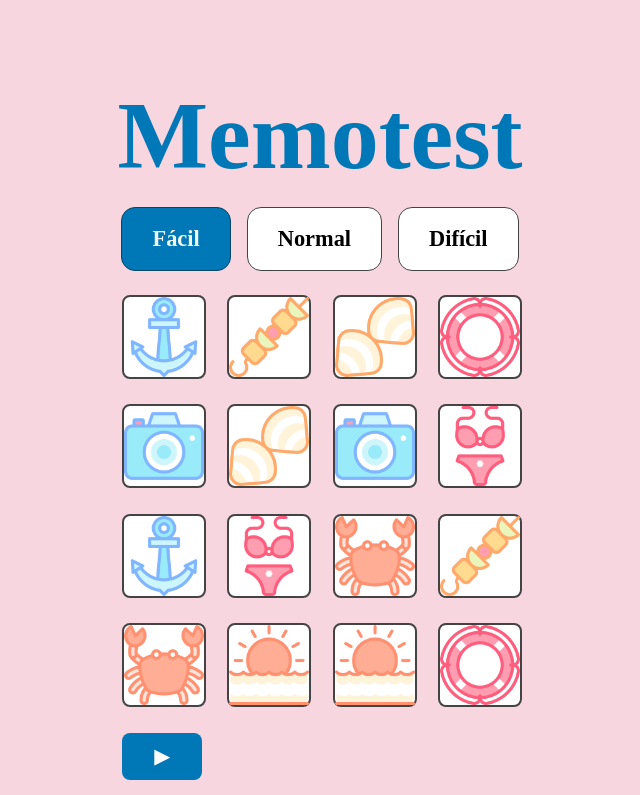
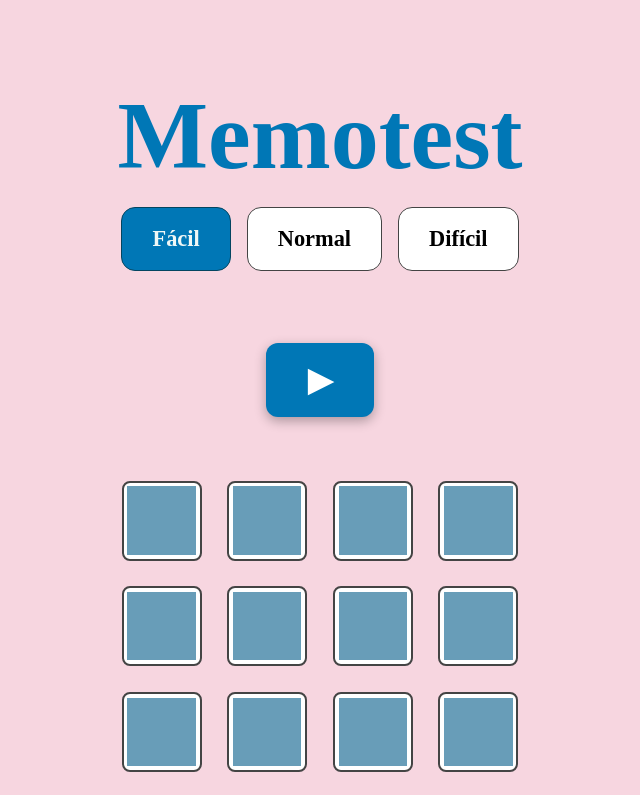
Before and after one commit to pablov-git/memotest, a Vue app: page / in a window 1280 px wide. Shown: the top 795 px of the page, without its empty margins (320-960 px from the left). Built offline with nearby package versions, Linux system fonts and the light colour scheme; a web font is replaced by a local one.

Commit message:
Continued development on gameBoard cards flipping behaviour

```diff
--- a/src/components/GameBoard.vue
+++ b/src/components/GameBoard.vue
@@ -1,125 +1,176 @@
 <script setup>
-import { computed } from 'vue'
+import { ref, computed, watch, onBeforeUnmount } from 'vue'
 import GameCard from './GameCard.vue'
 
-const props = defineProps({
-  difficulty: { type: String, default: 'easy' }
-})
+// Props del componente: solo define la dificultad del juego
+const props = defineProps({ difficulty: { type: String, default: 'easy' } })
 
-// Carga todas las imágenes del folder assets/iconos
+// Importa automáticamente todas las imágenes PNG dentro de la carpeta "assets/iconos"
 const images = import.meta.glob('../assets/iconos/*.png', { eager: true, import: 'default' })
 
+// Nombres de los iconos disponibles (cada uno corresponde a un archivo en /assets/iconos)
 const imageNames = [
-  'almeja.png',
-  'ancla.png',
-  'atardecer.png',
-  'bikini.png',
-  'boya-salvavidas.png',
-  'brocheta.png',
-  'camara-fotografica.png',
-  'cangrejo.png',
-  'caracol-de-mar.png',
-  'castillo-de-arena.png',
-  'chalecos-salvavidas.png',
-  'chancletas.png',
-  'chiringuito.png',
-  'clima-caliente.png',
-  'coco.png',
-  'coctel-rojo.png',
-  'coctel-verde.png',
-  'cubo-de-arena.png',
-  'cucurucho-de-helado.png',
-  'estrella-de-mar.png',
-  'faro.png',
-  'furgoneta-de-surf.png',
-  'gafas-de-sol.png',
-  'hamaca.png',
-  'hoguera.png',
-  'huella.png',
-  'lata-de-refresco.png',
-  'mascara-de-buceo.png',
-  'onda.png',
-  'paleta-de-hielo.png',
-  'pantalones-cortos.png',
-  'pelota-de-playa.png',
-  'pescado.png',
-  'pina.png',
-  'playa-hamaca.png',
-  'playa-palmera.png',
-  'playa.png',
-  'protector-solar.png',
-  'radio.png',
-  'sandia.png',
-  'sol.png',
-  'sombrero-para-el-sol.png',
-  'sombrilla.png',
-  'tabla-de-surf.png',
-  'toalla-de-playa.png',
-  'tortuga.png',
-  'velero.png',
-  'verderon.png',
-  'voleibol.png',
-  'windsurf.png',
+  'almeja.png','ancla.png','atardecer.png','bikini.png','boya-salvavidas.png','brocheta.png','camara-fotografica.png',
+  'cangrejo.png','caracol-de-mar.png','castillo-de-arena.png','chalecos-salvavidas.png','chancletas.png','chiringuito.png',
+  'clima-caliente.png','coco.png','coctel-rojo.png','coctel-verde.png','cubo-de-arena.png','cucurucho-de-helado.png',
+  'estrella-de-mar.png','faro.png','furgoneta-de-surf.png','gafas-de-sol.png','hamaca.png','hoguera.png','huella.png',
+  'lata-de-refresco.png','mascara-de-buceo.png','onda.png','paleta-de-hielo.png','pantalones-cortos.png','pelota-de-playa.png',
+  'pescado.png','pina.png','playa-hamaca.png','playa-palmera.png','playa.png','protector-solar.png','radio.png','sandia.png',
+  'sol.png','sombrero-para-el-sol.png','sombrilla.png','tabla-de-surf.png','toalla-de-playa.png','tortuga.png','velero.png',
+  'verderon.png','voleibol.png','windsurf.png',
 ]
 
-// Recorre imageNames y genera un objeto carta por cada imagen, con id, icono y estados iniciales (flipped y matched)
-const cards = imageNames.map((name, index) => ({
-  id: index + 1,
-  icon: images[`../assets/iconos/${name}`],
+// Crea un array reactivo con todas las cartas base (una por icono)
+const cards = ref(imageNames.map((n, i) => ({
+  id: i + 1,
+  icon: images[`../assets/iconos/${n}`],
   flipped: false,
   matched: false,
-}))
+})))
 
-// Número de cartas
-const difficultyMap = { easy: 8, normal: 15, hard: 24 }
+console.log(cards.value)
 
-// Filtra cartas según dificultad
-const filteredCards = computed (() => cards.slice(0, difficultyMap[props.difficulty]))
+const flippedCards = ref([])
 
-// Duplica cartas y las coloca de manera aleatoria con una llamada a shuffle
-const filteredCardsAll = computed(() => {
-  const doubled = [...filteredCards.value, ...filteredCards.value]
-  return shuffle([...doubled])
-})
+// Define cuántas cartas usar según la dificultad elegida
+const difficultyMap = { easy: 8, normal: 15, hard: 28 }
 
-// Coloca las cartas de manera aleatoria
-function shuffle(array) {
-  let currentIndex = array.length
-  let shuffled = [...array]
+// Array con las cartas visibles en el tablero (duplicadas y mezcladas)
+const boardCards = ref([])
 
-  while (currentIndex != 0) {
-    let randomIndex = Math.floor(Math.random() * currentIndex)
-    currentIndex--
-    ;[shuffled[currentIndex], shuffled[randomIndex]] = [
-      shuffled[randomIndex], shuffled[currentIndex]
-    ]
-  }
+// Función auxiliar para mezclar aleatoriamente un array
+const shuffle = arr => arr.sort(() => Math.random() - 0.5)
 
-  return shuffled
+// Genera el tablero duplicando las cartas seleccionadas y mezclándolas
+function buildBoard() {
+  const count = difficultyMap[props.difficulty]
+  // Selecciona solo las cartas necesarias según la dificultad
+  const selected = cards.value.slice(0, count)
+
+  // Crea dos copias independientes de cada carta y mezcla el resultado
+  boardCards.value = shuffle(
+    selected.flatMap((c, i) => [
+      { ...c, instanceId: `${c.id}-a-${i}`, flipped: false, matched: false },
+      { ...c, instanceId: `${c.id}-b-${i}`, flipped: false, matched: false },
+    ])
+  )
+
+console.log(boardCards.value)
+
+  // Resetea el estado de juego
+  gamePhase.value = 'idle'
+  countdown.value = 0
 }
 
-// Calcula cuántas columnas necesita el grid para que sea cuadrado (hace la raíz cuadrada y redondea hacia arriba)
-const gridCols = computed(() => Math.ceil(Math.sqrt(filteredCardsAll.value.length)))
+function flipCard(instanceId){
+  console.log("Se gira la carta " + instanceId)
+  const card = boardCards.value.find(c => c.instanceId === instanceId)
+  card.flipped = !card.flipped
+  console.log(card)
+  flippedCards.value.push(card)
+  if (flippedCards.value.length === 2) {
+    if(flippedCards.value[0].id == flippedCards.value[1].id){
+      boardCards.value.find(c => c.instanceId == flippedCards.value[0].instanceId).matched = true;
+      boardCards.value.find(c => c.instanceId == flippedCards.value[1].instanceId).matched = true;
+      flippedCards.value = [];
+    }else{
+      setTimeout(() => {
+        boardCards.value.find(c => c.instanceId == flippedCards.value[0].instanceId).flipped = false;
+        boardCards.value.find(c => c.instanceId == flippedCards.value[1].instanceId).flipped = false;
+        flippedCards.value = [];
+      }, 1000);
+    }
+  }
+  console.log(flippedCards.value)
+}
 
+// --- Variables de control del juego ---
+// Estas se colocan aquí, cerca de las funciones que las usan
+const gridCols = computed(() => Math.ceil(Math.sqrt(boardCards.value.length)))
+const errorCount = ref(0)
+const gamePhase = ref('idle')
+const countdown = ref(0)
+let timerId = null
 
+// Limpia el temporizador si hay uno activo
+const clearTimer = () => (timerId && clearInterval(timerId), (timerId = null))
 
+// Inicia el juego
 function startGame() {
-  console.log("Juego iniciado");
+  clearTimer()
+  errorCount.value = 0
+
+  // Reinicia todas las cartas a su estado inicial (boca abajo y sin emparejar)
+  boardCards.value.forEach(c => Object.assign(c, { flipped: false, matched: false }))
+
+  // Fase 1: cuenta atrás de preparación (3 segundos)
+  gamePhase.value = 'revealing'
+  countdown.value = 3
+
+  timerId = setInterval(() => {
+    if (--countdown.value <= 0) {
+      clearTimer()
+
+      // Fase 2: muestra las cartas durante 5 segundos para memorizar
+      boardCards.value.forEach(c => (c.flipped = true))
+      gamePhase.value = 'showing'
+      countdown.value = 5
+
+      timerId = setInterval(() => {
+        if (--countdown.value <= 0) {
+          clearTimer()
+
+          // Fase 3: oculta las cartas y comienza el juego real
+          boardCards.value.forEach(c => (c.flipped = false))
+          gamePhase.value = 'playing'
+        }
+      }, 1000)
+    }
+  }, 1000)
 }
+
+// Cuando cambia la dificultad, se vuelve a generar el tablero
+watch(() => props.difficulty, buildBoard)
+
+// Genera el tablero al montar el componente
+buildBoard()
+
+// Limpia los temporizadores al desmontar el componente
+onBeforeUnmount(clearTimer)
 </script>
 
 <template>
   <section class="game-board">
+    <div class="play-container">
+      <div
+        v-if="(gamePhase === 'revealing' || gamePhase === 'showing') && countdown > 0"
+        class="countdown-overlay"
+      >
+        <div class="countdown-circle">
+          <div class="countdown-number">{{ countdown }}</div>
+          <div class="countdown-text">
+            {{ gamePhase === 'revealing' ? 'Preparando...' : 'Memoriza!' }}
+          </div>
+        </div>
+      </div>
+
+      <button class="play-btn" @click="startGame">▶</button>
+    </div>
+
     <div
       class="board-grid"
       role="grid"
       :style="{ gridTemplateColumns: `repeat(${gridCols}, 80px)` }"
     >
-      <GameCard v-for="(card, idx) in filteredCardsAll" :key="card.id + Math.random()" :card="card" :index="idx" />
-      <button class="play-btn" @click="startGame">▶</button>
+      <GameCard v-for="c in boardCards" @flip-card="flipCard(c.instanceId)" :key="c.instanceId" :card="c" />
     </div>
+
+    <div class="error-counter">Errores: {{ errorCount }}</div>
   </section>
 </template>
+
+
+
 
 <style scoped>
 .game-board {
@@ -135,23 +186,81 @@ function startGame() {
   justify-content: center;
 }
 
+.play-container {
+  display: flex;
+  justify-content: center;
+  align-items: center;
+  position: relative;
+  margin-top: 3rem;
+  margin-bottom: 3rem;
+}
+
 .play-btn {
-  padding: 12px 24px;
-  font-size: 1.2rem;
+  padding: 18px 42px;
+  font-size: 2rem;
   font-weight: bold;
   color: white;
   background-color: var(--sea-blue);
   border: none;
-  border-radius: 8px;
+  border-radius: 12px;
   cursor: pointer;
-  transition: background-color 0.2s, transform 0.1s;
+  transition:
+    background-color 0.2s,
+    transform 0.1s;
+  box-shadow: 0 4px 12px rgba(0, 0, 0, 0.3);
 }
 
 .play-btn:hover {
   background-color: var(--deep-sea-blue);
+  transform: scale(1.05);
 }
 
 .play-btn:active {
   transform: scale(0.95);
 }
+
+.error-counter {
+  margin-top: 1.5rem;
+  text-align: center;
+  font-size: 1.5rem;
+  font-weight: bold;
+  color: var(--deep-sea-blue);
+  margin-bottom: 7rem;
+}
+
+/* Estilos del contador visual (cuenta regresiva) */
+.countdown-overlay {
+  position: absolute;
+  top: 50%;
+  left: 50%;
+  transform: translate(-50%, -120%);
+  z-index: 5;
+  display: flex;
+  justify-content: center;
+  align-items: center;
+}
+
+.countdown-circle {
+  width: 110px;
+  height: 110px;
+  border-radius: 999px;
+  background: rgba(0, 0, 0, 0.75);
+  color: white;
+  display: flex;
+  flex-direction: column;
+  align-items: center;
+  justify-content: center;
+  font-weight: bold;
+  box-shadow: 0 6px 20px rgba(0, 0, 0, 0.4);
+}
+
+.countdown-number {
+  font-size: 3rem;
+  line-height: 1;
+}
+
+.countdown-text {
+  font-size: 1rem;
+  opacity: 0.9;
+}
 </style>
--- a/src/components/GameCard.vue
+++ b/src/components/GameCard.vue
@@ -1,12 +1,24 @@
 <script setup>
+import reverso from '../assets/iconos/reverso.png'
+
 defineProps({
   card: Object
 })
+
+const emit = defineEmits(['flip-card'])
+
 </script>
 
 <template>
-  <div class="game-card">
-    <img :src="card.icon" alt="icono de carta" />
+  <div class="game-card" :class="{ 'is-flipped': card.flipped, 'is-matched' : card.matched}">
+    <div class="card-inner">
+      <div class="card-front">
+        <img :src="card.icon" alt="icono de carta" />
+      </div>
+      <div class="card-back">
+        <img @click="emit('flip-card')" :src="reverso" alt="reverso de carta" />
+      </div>
+    </div>
   </div>
 </template>
 
@@ -14,17 +26,56 @@ defineProps({
 .game-card {
   width: 80px;
   height: 80px;
+  perspective: 1000px;
+  display: inline-block;
+  cursor: pointer;
+}
+
+/* Contenedor 3D */
+.card-inner {
+  width: 100%;
+  height: 100%;
+  position: relative;
+  transform-style: preserve-3d;
+  transition: transform 0.6s;
+}
+
+/* Al voltear, rota el inner para mostrar el frente */
+.game-card.is-flipped .card-inner {
+  transform: rotateY(180deg);
+}
+
+.game-card.is-matched .card-inner {
+  display: none;
+}
+
+/* Caras */
+.card-front,
+.card-back {
+  position: absolute;
+  inset: 0;
   display: flex;
   align-items: center;
   justify-content: center;
+  backface-visibility: hidden;
+  -webkit-backface-visibility: hidden;
   border: 2px solid #444;
   border-radius: 8px;
   background: white;
-  cursor: pointer;
+}
+
+/* Por defecto la cara frontal está girada 180 para que, cuando inner rote, se muestre */
+.card-front {
+  transform: rotateY(180deg);
+  z-index: 2;
+}
+
+.card-back {
+  z-index: 1;
 }
 
 .game-card img {
-  max-width: 100%;
-  max-height: 100%;
+  max-width: 90%;
+  max-height: 90%;
 }
 </style>
```
